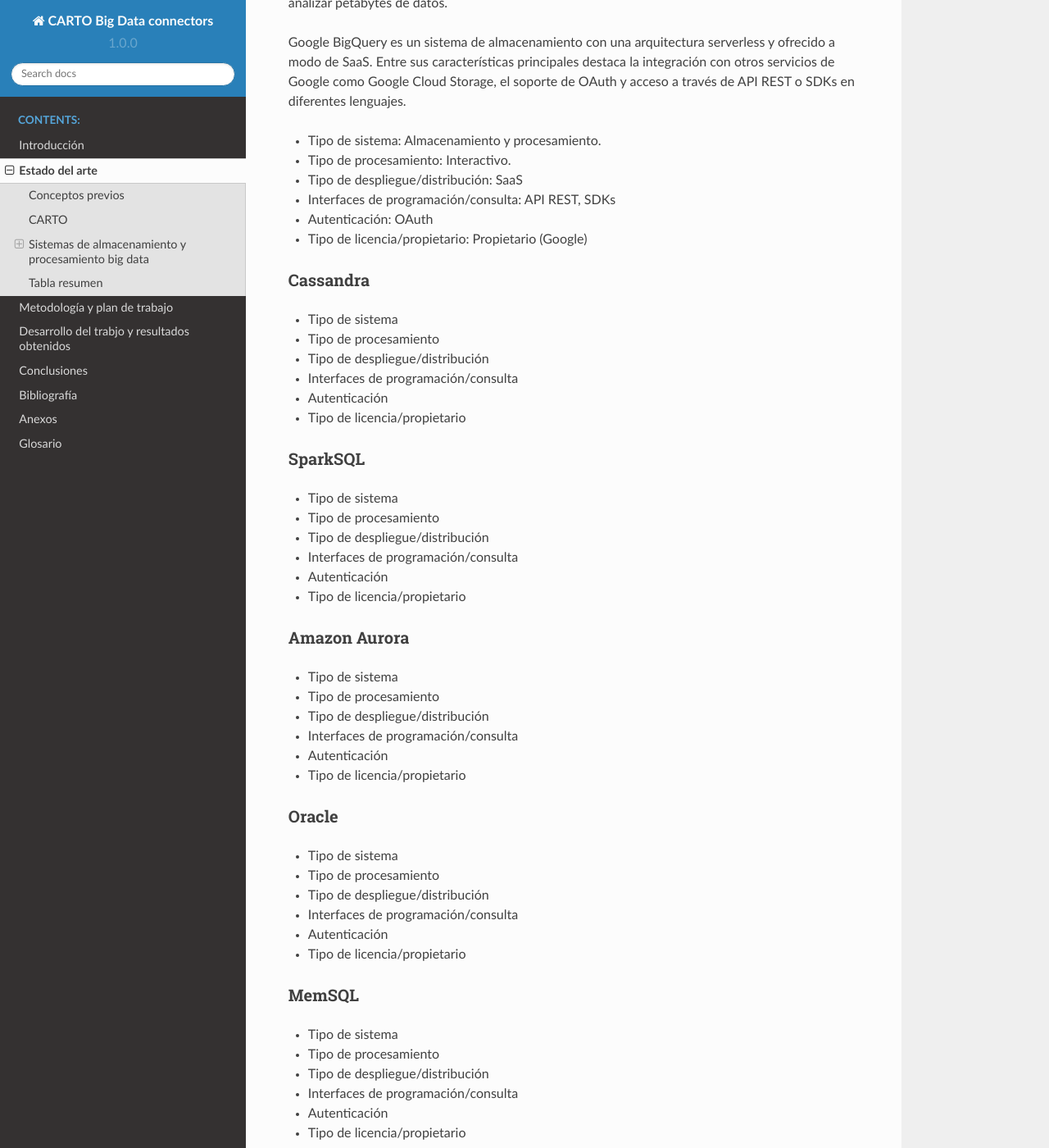
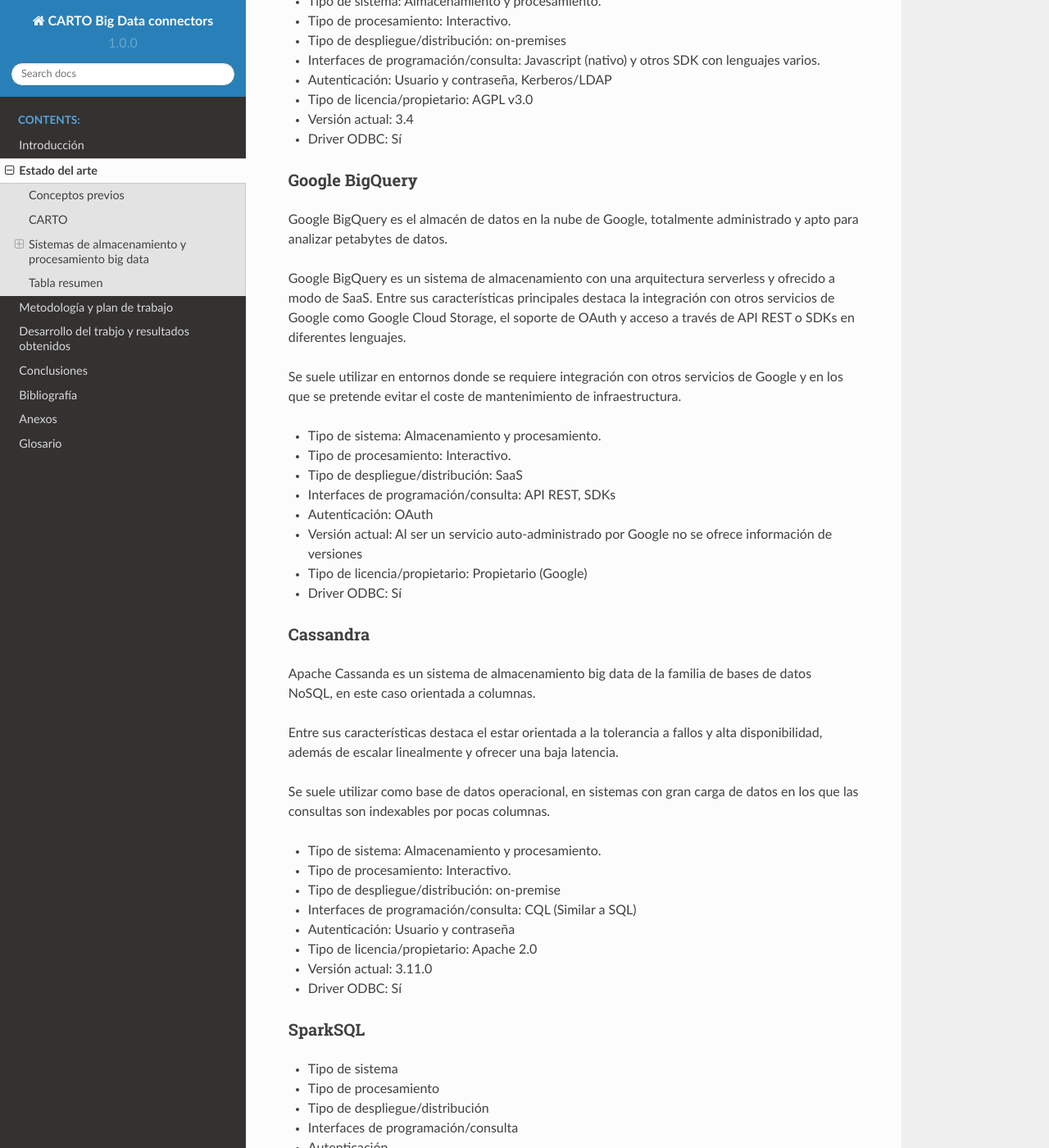
Before and after one commit to alrocar/TFM, a Sphinx documentation site: the page built from docs/source/tfm/10-estado-del-arte.rst, in a window 1280 px wide and 1400 px high, scrolled down 3586 px. Shown: the whole window at 82% size. Built offline with Sphinx 7.4.7 and the Read the Docs theme 2.0.0, drawn with Linux system fonts in a browser that asks for light colours; some of the changed text lies outside the part shown.

Commit message:
add cassandra

```diff
--- a/docs/source/tfm/10-estado-del-arte.rst
+++ b/docs/source/tfm/10-estado-del-arte.rst
@@ -72,6 +72,8 @@
 
 Actualmente, como gran parte de los sistemas batch es considerado un sistema *legacy*, aunque por otra parte es un sistema apliamente establecido en la industria que cuenta con gran cantidad de herramientas integradoras dentro del sistema Hadoop tales como: Pig, Sqoop, Flume, etc.
 
+Se suele utilizar para procesamiento batch de ficheros almacenados en HDFS.
+
 - Tipo de sistema: Almacenamiento y procesamiento.
 - Tipo de procesamiento: Batch.
 - Tipo de despliegue/distribución: Nube pública y privada (on-premises) con multitud de distribuciones (Amazon EMR, Cloudera, Hortonworks, MapR)
@@ -87,6 +89,8 @@
 Apache Hive es una infraestructura de almacenamiento y procesamiento de datos almacenados sobre HDFS de Hadoop, originalmente desarrollado por Cloudera.
 
 Apache Impala es compatible con HiveQL y utiliza la misma base de datos de metadatos para acceder a HDFS que Hive, pero a diferencia de este, cuenta con un modelo de procesamiento en memoria de baja latencia que permite realizar consultas interactivas orientadas a entornos *Business Intelligence*.
+
+Se suele utilizar para procesamiento de ficheros almacenados HDFS con menor latencia que Hive y por tanto orientada a aplicaciones finales.
 
 - Tipo de sistema: Almacenamiento y procesamiento.
 - Tipo de procesamiento: Interactivo.
@@ -105,19 +109,23 @@
 
 Forma parte de la familia de servicios web de Amazon, por tanto se integra con gran parte de sus servicios, como por ejemplo Amazon S3.
 
+Se suele utilizar para almacenar y analizar datos en entornos donde es necesaria una alta integración con otros servicios de AWS.
+
 - Tipo de sistema: Almacenamiento y procesamiento.
 - Tipo de procesamiento: Interactivo.
 - Tipo de despliegue/distribución: Nube pública (Amazon Web Services)
 - Interfaces de programación/consulta: SQL
 - Autenticación: Usuario y contraseña.
 - Tipo de licencia/propietario: Propietario.
-- Versión actual: Desconocida (Desde julio de 2017 Amazon no publica detalles sobre versionado)
+- Versión actual: Al ser un servicio auto-administrado por Amazon no se ofrece información de versiones
 - Driver ODBC: Sí
 
 MongoDB
 ^^^^^^^
 
 MongoDB es una base de datos orientada a objetos que pertenece a la familia de bases de datos NoSQL. Está diseñada para soportar escalabilidad, particionamiento, replicación, alta disponibilidad siendo de las primeras bases de datos NoSQL en ofrecer estas características y una de las más populares en la actualidad.
+
+Se suele utilizar como base de datos operacional y es muy popular en arquitecturas MEAN, en las que tanto el front como el backend están desarrollados sobre Javascript.
 
 - Tipo de sistema: Almacenamiento y procesamiento.
 - Tipo de procesamiento: Interactivo.
@@ -131,26 +139,38 @@
 Google BigQuery
 ^^^^^^^^^^^^^^^
 
-Google BigQuery es el almacen de datos en la nube de Google, totalmente administrado y apto para analizar petabytes de datos.
+Google BigQuery es el almacén de datos en la nube de Google, totalmente administrado y apto para analizar petabytes de datos.
 
 Google BigQuery es un sistema de almacenamiento con una arquitectura serverless y ofrecido a modo de SaaS. Entre sus características principales destaca la integración con otros servicios de Google como Google Cloud Storage, el soporte de OAuth y acceso a través de API REST o SDKs en diferentes lenguajes.
+
+Se suele utilizar en entornos donde se requiere integración con otros servicios de Google y en los que se pretende evitar el coste de mantenimiento de infraestructura.
 
 - Tipo de sistema: Almacenamiento y procesamiento.
 - Tipo de procesamiento: Interactivo.
 - Tipo de despliegue/distribución: SaaS
 - Interfaces de programación/consulta: API REST, SDKs
 - Autenticación: OAuth
+- Versión actual: Al ser un servicio auto-administrado por Google no se ofrece información de versiones
 - Tipo de licencia/propietario: Propietario (Google)
+- Driver ODBC: Sí
 
 Cassandra
 ^^^^^^^^^
 
-- Tipo de sistema
-- Tipo de procesamiento
-- Tipo de despliegue/distribución
-- Interfaces de programación/consulta
-- Autenticación
-- Tipo de licencia/propietario
+Apache Cassanda es un sistema de almacenamiento big data de la familia de bases de datos NoSQL, en este caso orientada a columnas.
+
+Entre sus características destaca el estar orientada a la tolerancia a fallos y alta disponibilidad, además de escalar linealmente y ofrecer una baja latencia.
+
+Se suele utilizar como base de datos operacional, en sistemas con gran carga de datos en los que las consultas son indexables por pocas columnas.
+
+- Tipo de sistema: Almacenamiento y procesamiento.
+- Tipo de procesamiento: Interactivo.
+- Tipo de despliegue/distribución: on-premise
+- Interfaces de programación/consulta: CQL (Similar a SQL)
+- Autenticación: Usuario y contraseña
+- Tipo de licencia/propietario: Apache 2.0
+- Versión actual: 3.11.0
+- Driver ODBC: Sí
 
 SparkSQL
 ^^^^^^^^
```
